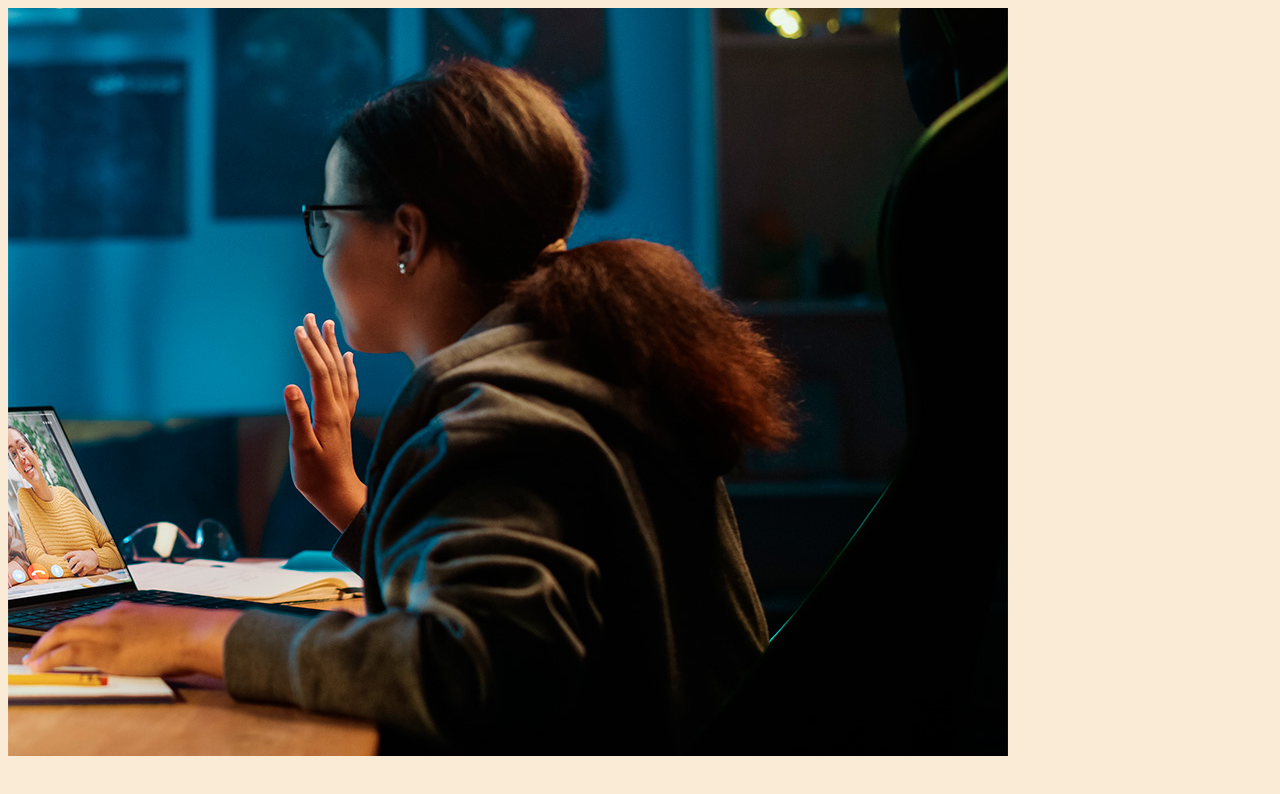
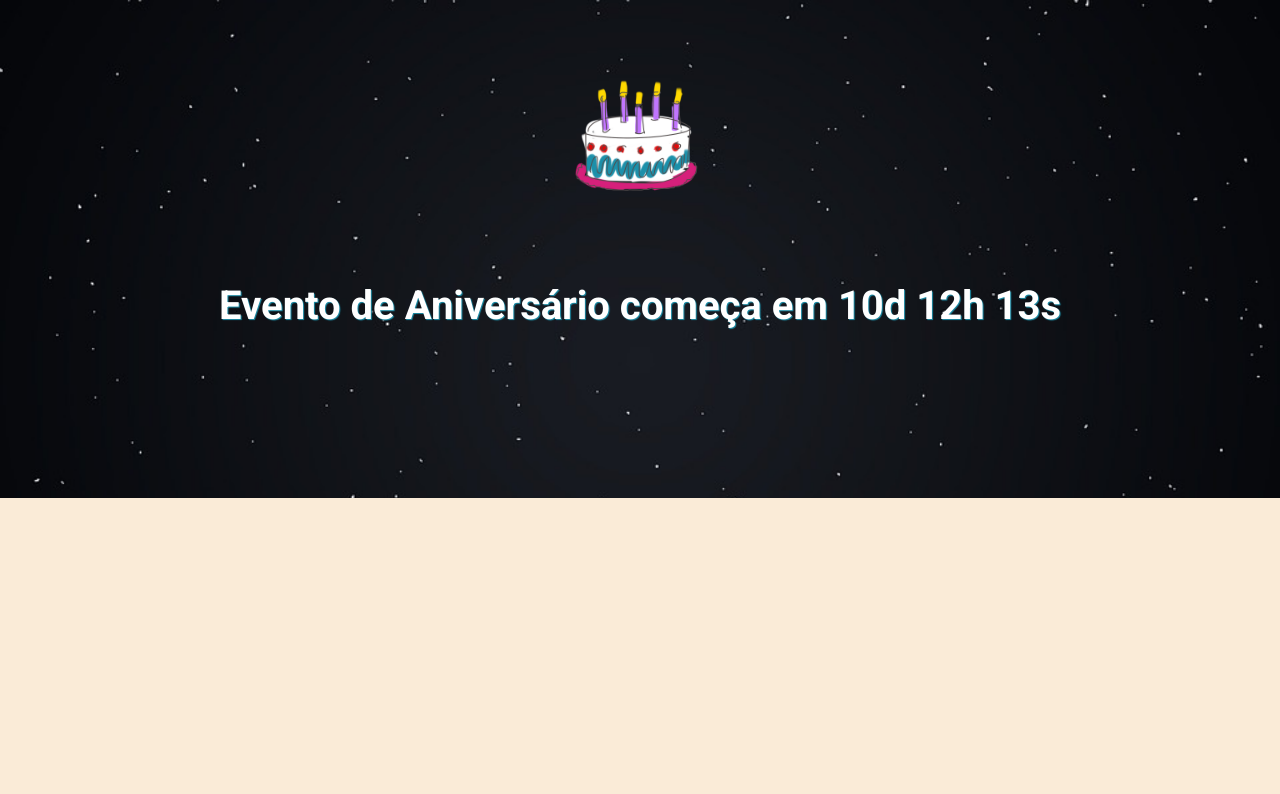
Before and after one commit to villanelle3/modulo_22, a website built with Parcel: page src/index.html in a window 1280 px wide. Built offline with nearby package versions, Linux system fonts and the light colour scheme; a web font is replaced by a local one.

Commit message:
updates.

```diff
--- a/src/index.html
+++ b/src/index.html
@@ -1,14 +1,25 @@
 <!DOCTYPE html>
-<html lang="en">
+<html lang="pt-br">
 <head>
     <meta charset="UTF-8">
     <meta http-equiv="X-UA-Compatible" content="IE=edge">
     <meta name="viewport" content="width=device-width, initial-scale=1.0">
-    <title>Document</title>
+    <link rel="preconnect" href="https://fonts.googleapis.com">
+    <link rel="preconnect" href="https://fonts.gstatic.com" crossorigin>
+    <link href="https://fonts.googleapis.com/css2?family=Roboto:wght@400;700&display=swap" rel="stylesheet">
+    <link rel="preconnect" href="https://fonts.googleapis.com">
+    <link rel="preconnect" href="https://fonts.gstatic.com" crossorigin>
+    <link href="https://fonts.googleapis.com/css2?family=Gloock&display=swap" rel="stylesheet">
+    <title>Grande Evento de Aniversário</title>
     <link rel="stylesheet" href="styles/main.scss">
 </head>
 <body>
-    <img src="./images/backend.png" alt="">
+    <header class="hero">
+        <div class="container">
+            <img class="hero__logo" src="./images/bolo.png" alt="">
+            <P class="hero__text">Evento de Aniversário começa em 10d 12h 13s</P>
+        </div>
+    </header>
     <script src="scripts/main.js"></script>
 </body>
 </html>
--- /dev/null
+++ b/src/styles/_hero.scss
@@ -0,0 +1,37 @@
+.hero{
+    background-color: chocolate;
+    padding-top: 64px;
+    padding-bottom: 100px;
+    background-image: url("../images/fundo.jpg");
+    background-repeat: no-repeat;
+    background-size: cover;
+    color: white;
+    &__text{
+        margin-top: 64px;
+        margin-bottom: 64px;
+        font-size: 40px;
+        line-height: 56px;
+        font-weight: bold;
+        text-shadow: #1d90aa 1px 1px 1px;
+        text-align: center;
+    }
+    &__logo{
+        margin: 0 auto;
+        height: 150px;
+        display: block;
+    }
+    h1{
+        font-family: 'Gloock', serif;
+    }
+    @media (max-width: 640px) {
+        padding: 40px 0;
+        &__logo{
+            height: 80px;
+        }
+        &__text{
+            font-size: 22px;
+            line-height: 24px;
+            margin: 24px 0;
+        }
+    }
+}
--- a/src/styles/main.scss
+++ b/src/styles/main.scss
@@ -1,3 +1,25 @@
+@import "_hero";
+
+*{
+    margin: 0;
+    padding: 0;
+    box-sizing: border-box;
+    font-family: 'Roboto', sans-serif;
+}
+
+.container{
+    max-width: 960px;
+    width: 100%;
+    margin: 0 auto;
+    @media (max-width: 640px) {
+        /*mobile*/
+        max-width: 80%;
+    }
+    @media (max-width: 1024px) {
+        max-width: 90%;
+    }
+}
+
 body{
     background-color: antiquewhite;
 }
```
Also changed, not shown: src/images/bolo.png (added), src/images/fundo.jpg (added).
